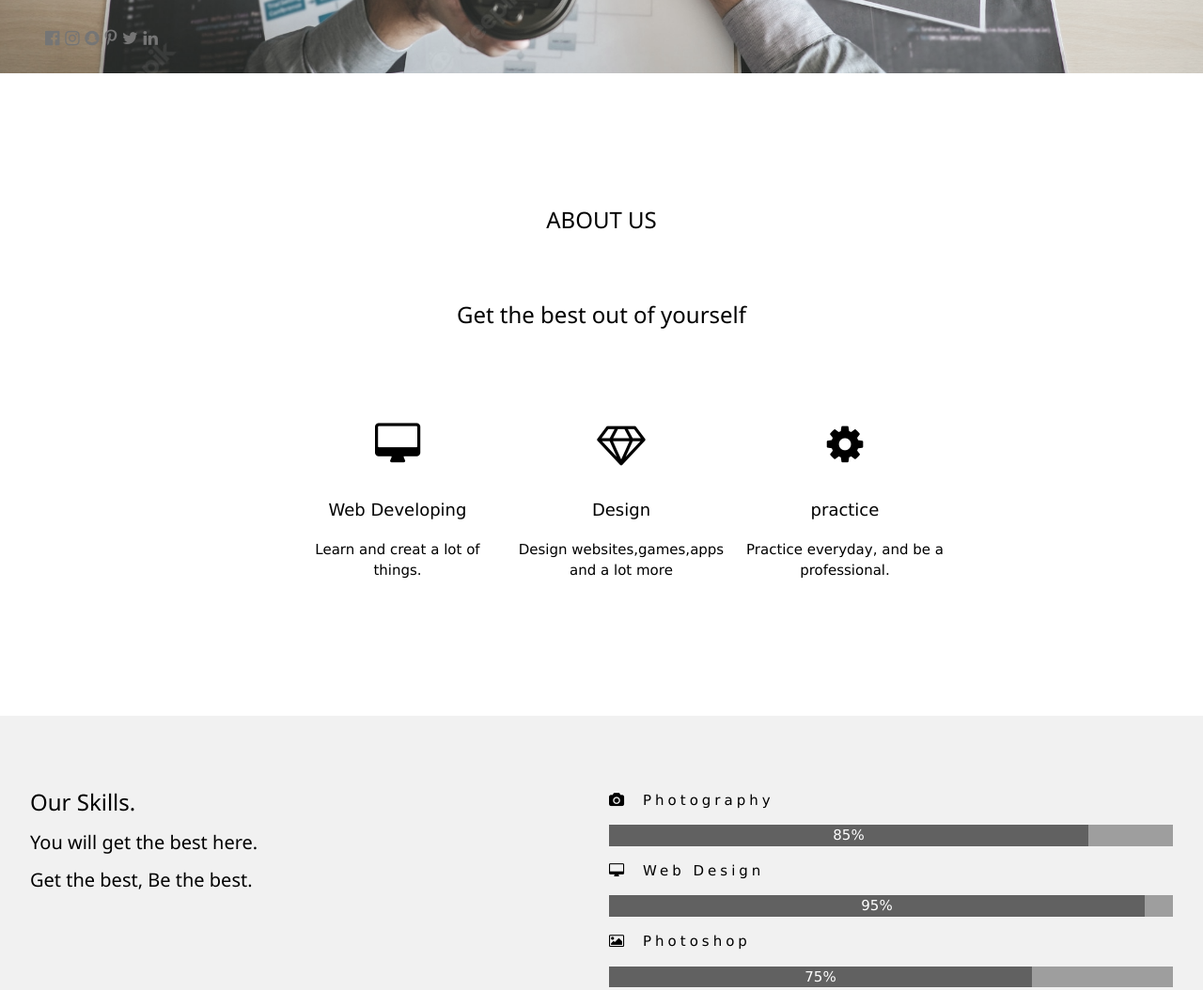
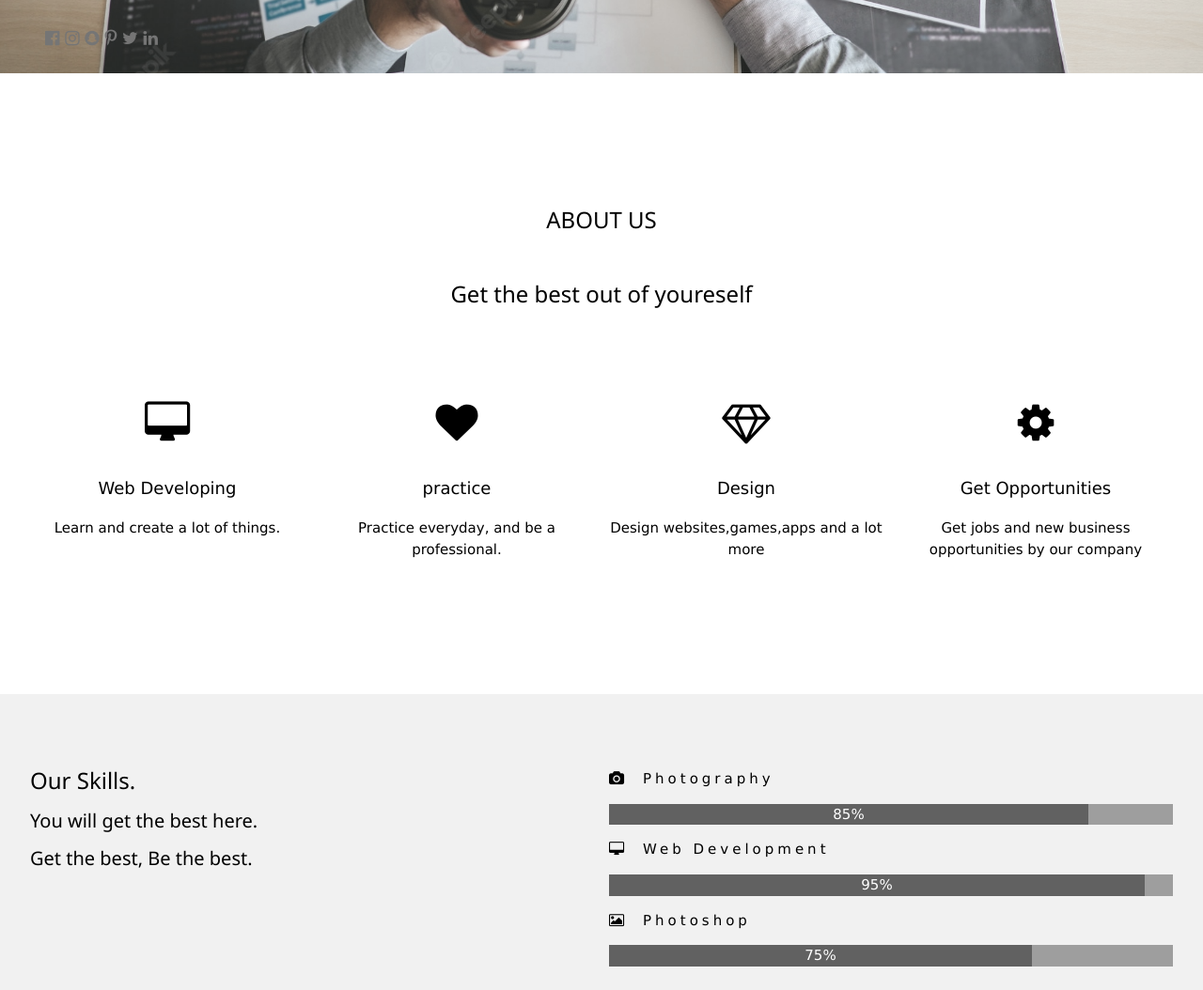
Before and after one commit to TEERTHSINGH/DEVELOPER, a plain HTML site: page index.html in a window 1280 px wide. Shown: the part 722-1776 px from the top of the page at 94% size. Drawn offline with Linux system fonts and the light colour scheme.

Commit message:
Update index.html

```diff
--- a/index.html
+++ b/index.html
@@ -11,6 +11,7 @@ body,h1,h2,h3,h4,h5,h6 {font-family: "Raleway", sans-serif}
 body, html {
   height: 100%;
   line-height: 1.8;
+  scroll-behavior:smooth;
 }
 
 /*!
@@ -232,7 +233,7 @@ hr{border:0;border-top:1px solid #eee;margin:20px 0}
 .w3-teal,.w3-hover-teal:hover{color:#fff!important;background-color:#009688!important}
 .w3-yellow,.w3-hover-yellow:hover{color:#000!important;background-color:#ffeb3b!important}
 .w3-white,.w3-hover-white:hover{color:#000!important;background-color:#fff!important}
-.w3-black,.w3-hover-black:hover{color:#fff!important;background-color:#000!important}
+.w3-black,.w3-hover-black:hover{color:#fff!important;background-color:#0000007a!important;}
 .w3-grey,.w3-hover-grey:hover,.w3-gray,.w3-hover-gray:hover{color:#000!important;background-color:#9e9e9e!important}
 .w3-light-grey,.w3-hover-light-grey:hover,.w3-light-gray,.w3-hover-light-gray:hover{color:#000!important;background-color:#f1f1f1!important}
 .w3-dark-grey,.w3-hover-dark-grey:hover,.w3-dark-gray,.w3-hover-dark-gray:hover{color:#fff!important;background-color:#616161!important}
@@ -317,6 +318,7 @@ hr{border:0;border-top:1px solid #eee;margin:20px 0}
 <p style="MARGIN-LEFT: 18PX;FONT-SIZE: X-LARGE;FLOAT: LEFT;PADDING-RIGHT: 14PX;MARGIN-TOP: 8PX;">DEVELOPER TECH</p>
 <!-- Right-sided navbar links -->
     <div class="w3-right w3-hide-small">
+      <a href="#home" class="w3-bar-item w3-button">HOME</a>
       <a href="#about" class="w3-bar-item w3-button">ABOUT</a>
       <a href="#contact" class="w3-bar-item w3-button"><i class="fa fa-envelope"></i> CONTACT</a>
     </div>
@@ -331,6 +333,7 @@ hr{border:0;border-top:1px solid #eee;margin:20px 0}
 <!-- Sidebar on small screens when clicking the menu icon -->
 <nav class="w3-sidebar w3-bar-block w3-black w3-card w3-animate-left w3-hide-medium w3-hide-large" style="display:none" id="mySidebar">
   <a href="javascript:void(0)" onclick="w3_close()" class="w3-bar-item w3-button w3-large w3-padding-16">Close ×</a>
+  <a href="#home" onclick="w3_close()" class="w3-bar-item w3-button">HOME</a>
   <a href="#about" onclick="w3_close()" class="w3-bar-item w3-button">ABOUT</a>
   <a href="#contact" onclick="w3_close()" class="w3-bar-item w3-button">CONTACT</a>
 </nav>
@@ -353,20 +356,22 @@ hr{border:0;border-top:1px solid #eee;margin:20px 0}
   </div>
 </header>
 
-<!-- About Section -->
-<center>
 <div class="w3-container" style="padding:128px 16px" id="about">
   <h3 class="w3-center">ABOUT US</h3>
-<br><br>
-<h3>Get the best out of yourself</h3>
 <br>
-  <div class="w3-row-padding w3-center" style="margin-top:64px;margin-left:280px;">
+   <h3 class="w3-center">Get the best out of youreself</h3>
+<br>
+  <div class="w3-row-padding w3-center" style="margin-top:64px">
     <div class="w3-quarter">
       <i class="fa fa-desktop w3-margin-bottom w3-jumbo w3-center"></i>
       <p class="w3-large">Web Developing</p>
-      <p>Learn and creat a lot of things.</p>
+      <p>Learn and create a lot of things.</p>
     </div>
-
+    <div class="w3-quarter">
+      <i class="fa fa-heart w3-margin-bottom w3-jumbo"></i>
+      <p class="w3-large">practice</p>
+      <p>Practice everyday, and be a professional.</p>
+    </div>
     <div class="w3-quarter">
       <i class="fa fa-diamond w3-margin-bottom w3-jumbo"></i>
       <p class="w3-large">Design</p>
@@ -374,12 +379,11 @@ hr{border:0;border-top:1px solid #eee;margin:20px 0}
     </div>
     <div class="w3-quarter">
       <i class="fa fa-cog w3-margin-bottom w3-jumbo"></i>
-      <p class="w3-large">practice</p>
-      <p>Practice everyday, and be a professional.</p>
+      <p class="w3-large">Get Opportunities</p>
+      <p>Get jobs and new business opportunities by our company</p>
     </div>
   </div>
 </div>
-</center>
 <!-- Skills Section -->
 <div class="w3-container w3-light-grey w3-padding-64">
   <div class="w3-row-padding">
@@ -393,7 +397,7 @@ hr{border:0;border-top:1px solid #eee;margin:20px 0}
       <div class="w3-grey">
         <div class="w3-container w3-dark-grey w3-center" style="width:85%">85%</div>
       </div>
-      <p class="w3-wide"><i class="fa fa-desktop w3-margin-right"></i>Web Design</p>
+      <p class="w3-wide"><i class="fa fa-desktop w3-margin-right"></i>Web Development</p>
       <div class="w3-grey">
         <div class="w3-container w3-dark-grey w3-center" style="width:95%">95%</div>
       </div>
```
